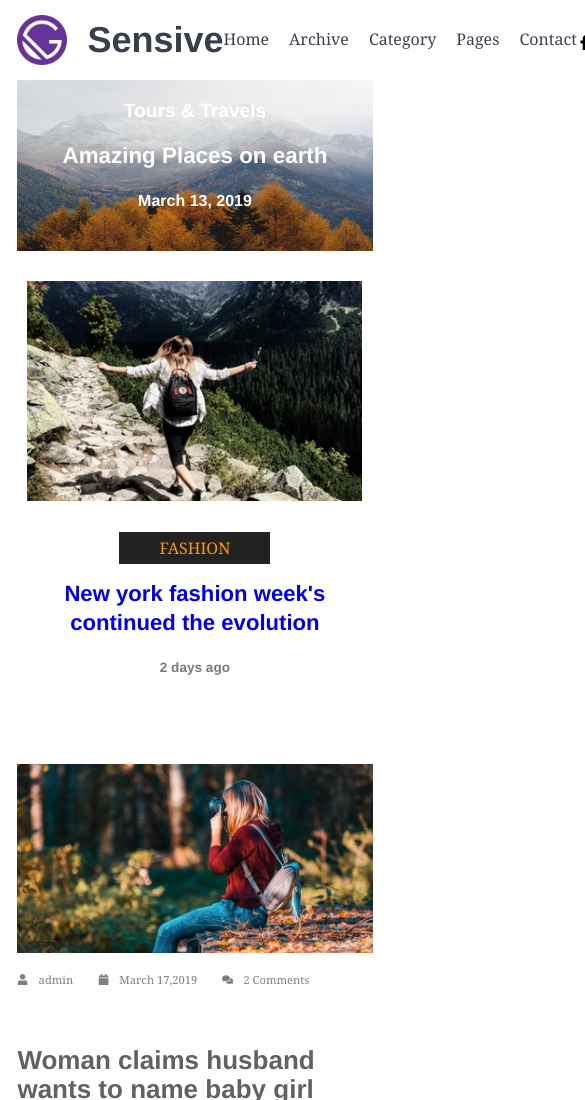
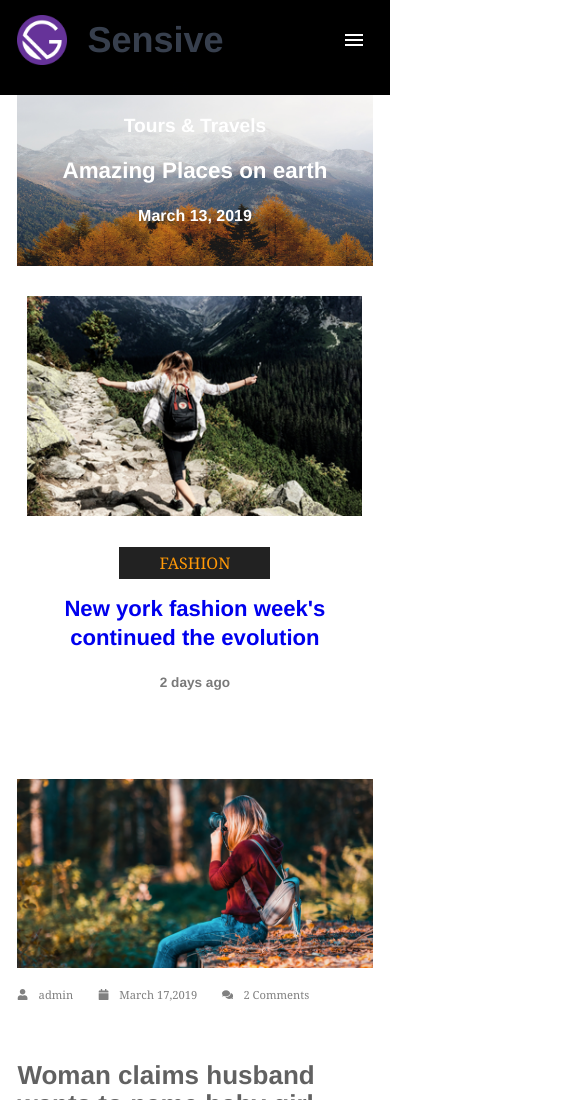
Before and after one commit to Amstergo/gatsbyBlog, a Gatsby site: page / in a window 390 px wide. Shown: the top 1100 px of the page, 585 px wide, since content can reach past the window. Built offline with nearby package versions, Linux system fonts and the light colour scheme; Gatsby itself is replaced by a stand-in of ours; some packages are replaced by stand-ins of ours.

Commit message:
feat(components/header): added responsiv toogler

```diff
--- a/src/components/header/index.js
+++ b/src/components/header/index.js
@@ -26,7 +26,11 @@ const Header = ({ siteTitle, children }) => (
 )
 
 const HeaderWrapper = styled.header`
-  background: white;
+  background-color: white;
+
+  @media (max-width: 960px) {
+    background-color: black;
+  }
 `
 
 const HeaderContainer = styled.div`
@@ -36,6 +40,12 @@ const HeaderContainer = styled.div`
   display: grid;
   grid-template-columns: 0.4fr 1fr 0.4fr;
   grid-template-rows: 80px;
+
+  @media (max-width: 960px) {
+    grid-template-areas: "logo toogle" "menu menu";
+    grid-template-columns: 0.4fr 1fr;
+    max-width: 660px;
+  }
 `
 
 const Title = styled.h1`
@@ -43,6 +53,10 @@ const Title = styled.h1`
   display: flex;
   justify-content: end;
   align-items: center;
+
+  @media (max-width: 960px) {
+    grid-area: logo;
+  }
 `
 const TitleLink = styled(Link)`
   color: #373f4d;
--- a/src/components/header/menu.js
+++ b/src/components/header/menu.js
@@ -3,6 +3,11 @@ import styled from "styled-components"
 import { Link } from "gatsby"
 
 const Menu = () => (
+  <>
+    <MenuBtn type="checkbox" id="menu-btn" />
+    <MenuIcon for="menu-btn">
+      <Navicon />
+    </MenuIcon>
     <MenuWrapper>
       {menu.map(i => (
         <li key={i.name}>
@@ -10,6 +15,7 @@ const Menu = () => (
         </li>
       ))}
     </MenuWrapper>
+  </>
 )
 
 const MenuWrapper = styled.ul`
@@ -17,6 +23,8 @@ const MenuWrapper = styled.ul`
   margin: 0;
   justify-content: center;
   align-items: center;
+  overflow: hidden;
+  transition: max-height 0.2s ease-out;
 
   li {
     margin: 0 20px 0 0;
@@ -34,6 +42,116 @@ const MenuWrapper = styled.ul`
 
   li:last-child {
     margin: 0;
+  }
+
+  @media (max-width: 960px) {
+    max-height: 0;
+    flex-direction: column;
+    grid-area: menu;
+
+    li {
+      border-bottom: 1px solid #ededed33;
+      display: block;
+      width: 100%;
+      margin: 0;
+
+      &:first-child {
+        border-top: 1px solid #ededed33;
+      }
+
+      a {
+        line-height: 3;
+        display: block;
+        padding-left: 10px;
+      }
+    }
+  }
+`
+
+const Navicon = styled.span`
+  background-color: #333;
+  display: none;
+  height: 2px;
+  position: relative;
+  transition: background 0.2s ease-out;
+  width: 18px;
+
+  &::after,
+  ::before {
+    background: #333;
+    content: "";
+    display: block;
+    height: 100%;
+    position: absolute;
+    transition: all 0.2s ease-out;
+    width: 100%;
+  }
+
+  &::after {
+    top: 5px;
+  }
+
+  &::before {
+    top: -5px;
+  }
+
+  @media (max-width: 960px) {
+    display: block;
+    grid-area: toogle;
+    align-self: center;
+    justify-self: end;
+    background-color: white;
+
+    &::after,
+    &::before {
+      background-color: white;
+    }
+  }
+`
+const MenuIcon = styled.label`
+  display: none;
+
+  @media (max-width: 960px) {
+    display: block;
+    grid-area: toogle;
+    align-self: center;
+    justify-self: end;
+    background-color: inherit;
+    padding: 20px 10px;
+  }
+`
+
+const MenuBtn = styled.input`
+  display: none;
+
+  &:checked + ${MenuIcon} + ${MenuWrapper} {
+    max-height: 300px;
+  }
+
+  &:checked + ${MenuIcon} + ${Navicon} {
+    background-color: white;
+  }
+
+  &:checked ~ ${MenuIcon} ${Navicon}:after {
+    transform: rotate(-45deg);
+  }
+
+  &:checked ~ ${MenuIcon} ${Navicon}:before {
+    transform: rotate(45deg);
+  }
+
+  &:checked
+    ~ ${MenuIcon}
+    ${Navicon}:after,&:checked
+    ~ ${MenuIcon}
+    ${Navicon}:before {
+    top: 0;
+  }
+
+  @media (max-width: 960px) {
+    &:checked ~ ${MenuIcon} ${Navicon} {
+      background-color: black;
+    }
   }
 `
 
```
Lines whose indentation alone changed are shown as unchanged.
